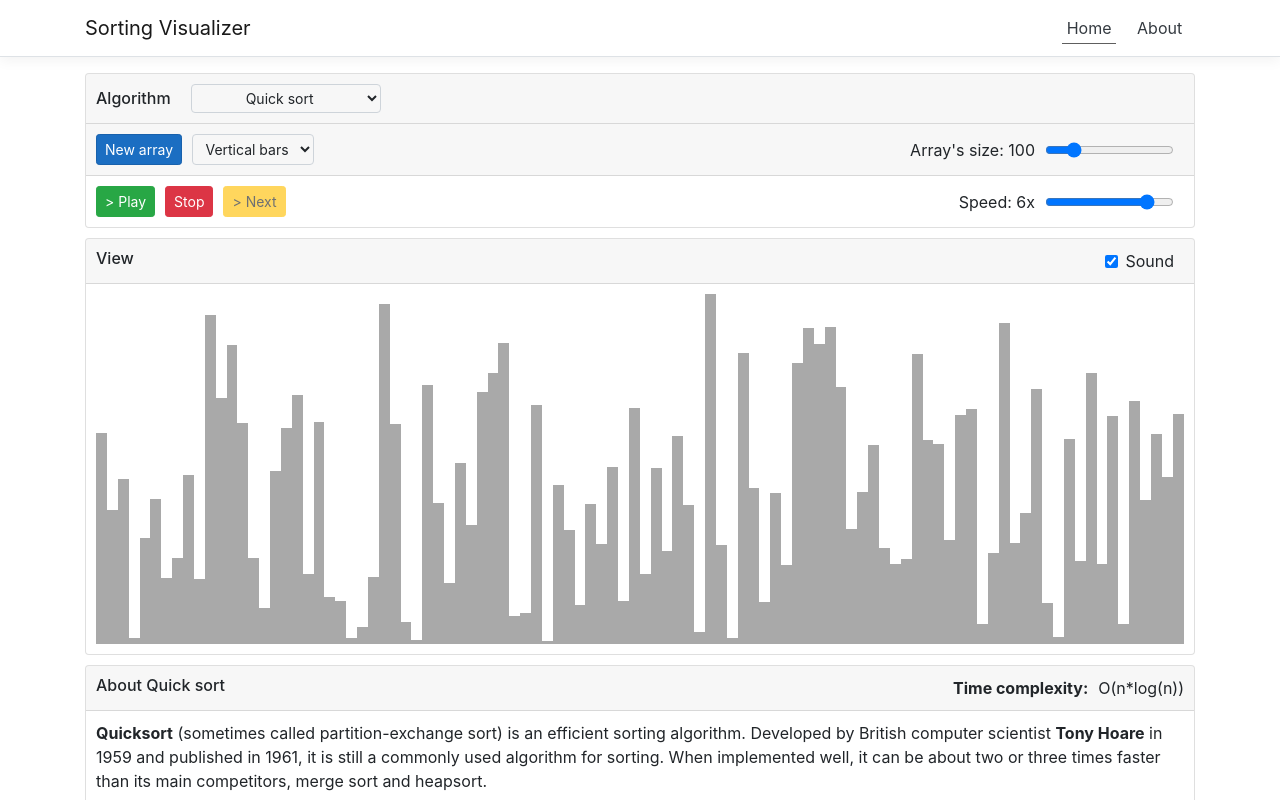
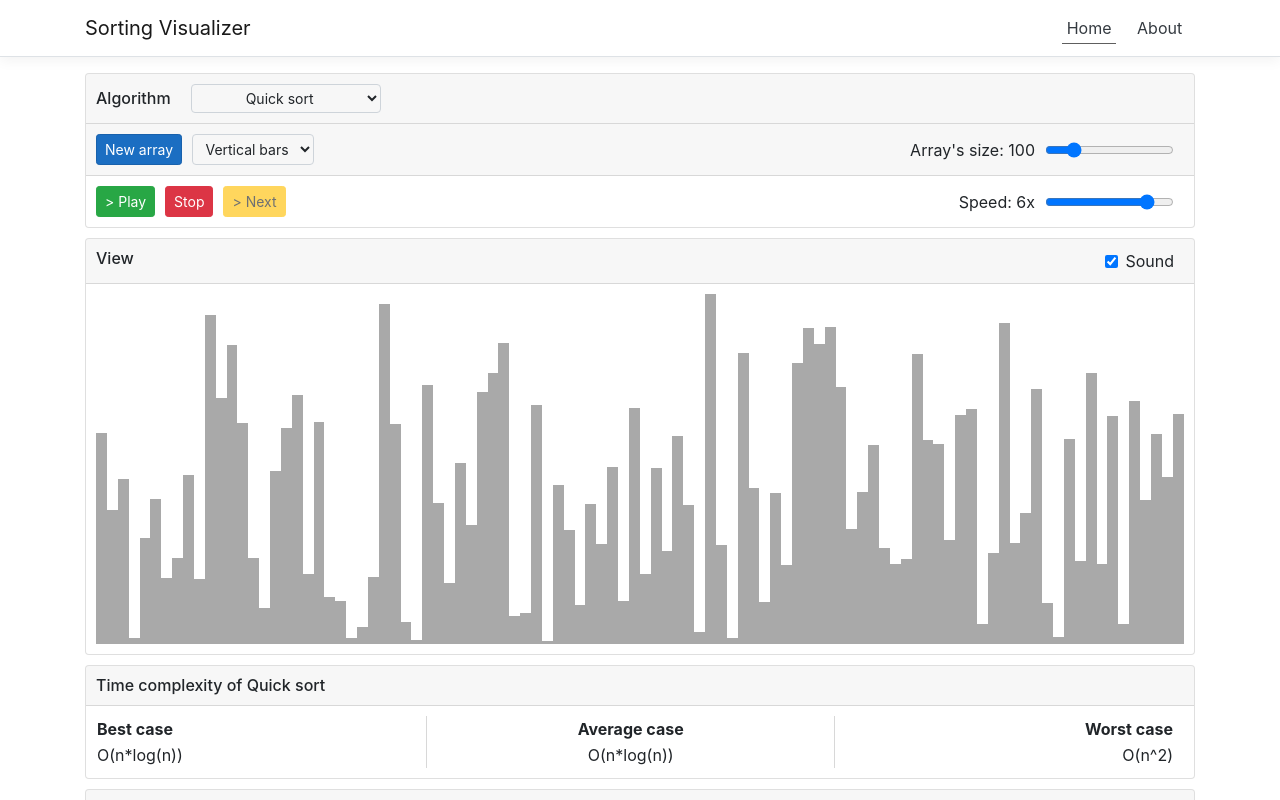
Before and after one commit to ciucacosmin109/SortingVisualizer, a React (Create React App) app: page / in a window 1280 px wide. Shown: the top 800 px of the page. Built offline with nearby package versions, Linux system fonts and the light colour scheme.

Commit message:
Added 3 complexity case scenarios for each algo

```diff
--- a/src/algorithms/BubbleSort.js
+++ b/src/algorithms/BubbleSort.js
@@ -1,5 +1,6 @@
 import React from 'react';
 import { SortResult } from './factory/SortResult.js';
+import TimeComplexity from './factory/TimeComplexity';
 
 export class BubbleSort {
     static displayName = "Bubble sort";
@@ -51,7 +52,8 @@ export class BubbleSort {
             More info on <a href="https://en.wikipedia.org/wiki/Bubble_sort" target="_blank" rel="noopener noreferrer">Wikipedia</a><br/>
         </div>);
     }
-    static getComplexity(){
-        return "O(n^2)";
+    static getTimeComplexity(){
+        return new TimeComplexity("O(n)", "O(n^2)", "O(n^2)");
+
     }
 }
--- a/src/algorithms/CocktailSort.js
+++ b/src/algorithms/CocktailSort.js
@@ -1,5 +1,6 @@
 import React from 'react';
 import { SortResult } from './factory/SortResult.js';
+import TimeComplexity from './factory/TimeComplexity';
 
 export class CocktailSort {
     static displayName = "Cocktail sort";
@@ -73,7 +74,7 @@ export class CocktailSort {
             More info on <a href="https://en.wikipedia.org/wiki/Cocktail_shaker_sort" target="_blank" rel="noopener noreferrer">Wikipedia</a><br/>
         </div>);
     }
-    static getComplexity(){
-        return "O(n^2)";
+    static getTimeComplexity(){
+        return new TimeComplexity("O(n)", "O(n^2)", "O(n^2)");
     }
 }
--- a/src/algorithms/HeapSort.js
+++ b/src/algorithms/HeapSort.js
@@ -1,5 +1,6 @@
 import React from 'react';
 import { SortResult } from './factory/SortResult.js';
+import TimeComplexity from './factory/TimeComplexity';
 
 export class HeapSort {
     static displayName = "Heap sort";
@@ -78,8 +79,8 @@ export class HeapSort {
             More info on <a href="https://en.wikipedia.org/wiki/Heapsort" target="_blank" rel="noopener noreferrer">Wikipedia</a><br/>
         </div>);
     }
-    static getComplexity(){
-        return "O(n*log(n))";
+    static getTimeComplexity(){
+        return new TimeComplexity("O(n*log(n))", "O(n*log(n))", "O(n*log(n))");
     }
 }
 // 1 0 3 6 3 7 9
--- a/src/algorithms/InsertionSort.js
+++ b/src/algorithms/InsertionSort.js
@@ -1,5 +1,6 @@
 import React from 'react';
 import { SortResult } from './factory/SortResult.js';
+import TimeComplexity from './factory/TimeComplexity';
 
 export class InsertionSort {
     static displayName = "Insertion sort";
@@ -57,7 +58,7 @@ export class InsertionSort {
             More info on <a href="https://en.wikipedia.org/wiki/Insertion_sort" target="_blank" rel="noopener noreferrer">Wikipedia</a><br/>
         </div>);
     }
-    static getComplexity(){
-        return "O(n^2)";
+    static getTimeComplexity(){
+        return new TimeComplexity("O(n)", "O(n^2)", "O(n^2)");
     }
 }
--- a/src/algorithms/MergeSortIterative.js
+++ b/src/algorithms/MergeSortIterative.js
@@ -1,5 +1,6 @@
 import React from 'react';
 import { SortResult } from './factory/SortResult.js';
+import TimeComplexity from './factory/TimeComplexity';
 
 export class MergeSortIterative {
     static displayName = "Merge sort (Iterative)";
@@ -73,7 +74,7 @@ export class MergeSortIterative {
             More info on <a href="https://en.wikipedia.org/wiki/Merge_sort" target="_blank" rel="noopener noreferrer">Wikipedia</a><br/>
         </div>);
     }
-    static getComplexity(){
-        return "O(n*log(n))";
+    static getTimeComplexity(){
+        return new TimeComplexity("O(n*log(n))", "O(n*log(n))", "O(n*log(n))");
     }
 }
--- a/src/algorithms/MergeSortRecursive.js
+++ b/src/algorithms/MergeSortRecursive.js
@@ -1,5 +1,6 @@
 import React from 'react';
 import { SortResult } from './factory/SortResult.js';
+import TimeComplexity from './factory/TimeComplexity';
 
 export class MergeSortRecursive {
     static displayName = "Merge sort (Recursive)";
@@ -70,7 +71,7 @@ export class MergeSortRecursive {
             More info on <a href="https://en.wikipedia.org/wiki/Merge_sort" target="_blank" rel="noopener noreferrer">Wikipedia</a><br/>
         </div>);
     }
-    static getComplexity(){
-        return "O(n*log(n))";
+    static getTimeComplexity(){
+        return new TimeComplexity("O(n*log(n))", "O(n*log(n))", "O(n*log(n))");
     }
 }
--- a/src/algorithms/QuickSort.js
+++ b/src/algorithms/QuickSort.js
@@ -1,5 +1,6 @@
 import React from 'react';
 import { SortResult } from './factory/SortResult.js';
+import TimeComplexity from './factory/TimeComplexity';
 
 export class QuickSort {
     static displayName = "Quick sort";
@@ -78,8 +79,8 @@ export class QuickSort {
             More info on <a href="https://en.wikipedia.org/wiki/Quicksort" target="_blank" rel="noopener noreferrer">Wikipedia</a><br/>
         </div>);
     }
-    static getComplexity(){
-        return "O(n*log(n))";
+    static getTimeComplexity(){
+        return new TimeComplexity("O(n*log(n))", "O(n*log(n))", "O(n^2)");
     }
 }
 // 6 7 9 8 9
--- a/src/algorithms/SelectionSort.js
+++ b/src/algorithms/SelectionSort.js
@@ -1,5 +1,6 @@
 import React from 'react';
 import { SortResult } from './factory/SortResult.js';
+import TimeComplexity from './factory/TimeComplexity';
 
 export class SelectionSort {
     static displayName = "Selection sort";
@@ -57,7 +58,7 @@ export class SelectionSort {
             More info on <a href="https://en.wikipedia.org/wiki/Selection_sort" target="_blank" rel="noopener noreferrer">Wikipedia</a><br/>
         </div>);
     }
-    static getComplexity(){
-        return "O(n^2)";
+    static getTimeComplexity(){
+        return new TimeComplexity("O(n^2)", "O(n^2)", "O(n^2)");
     }
 }
--- a/src/algorithms/ShellSort.js
+++ b/src/algorithms/ShellSort.js
@@ -1,5 +1,6 @@
 import React from 'react';
 import { SortResult } from './factory/SortResult.js';
+import TimeComplexity from './factory/TimeComplexity';
 
 export class ShellSort {
     static displayName = "Shell sort";
@@ -77,7 +78,7 @@ export class ShellSort {
             More info on <a href="https://en.wikipedia.org/wiki/Shellsort" target="_blank" rel="noopener noreferrer">Wikipedia</a><br/>
         </div>);
     }
-    static getComplexity(){
-        return "O(n*log^2(n)) <-> O(n^2)";
+    static getTimeComplexity(){
+        return new TimeComplexity("O(n*log(n))", "<depends on the gap>", "O(n^2)");
     }
 }
--- /dev/null
+++ b/src/algorithms/factory/TimeComplexity.js
@@ -0,0 +1,7 @@
+export default class TimeComplexity{
+    constructor(best, average, worst){
+        this.best = best;
+        this.average = average;
+        this.worst = worst;
+    }
+}
--- a/src/scenes/Home.css
+++ b/src/scenes/Home.css
@@ -66,3 +66,20 @@
     flex: 1;
     margin:0;
 }
+
+
+
+.time-complexity-table{
+    width: 100%;
+}
+.time-complexity-table thead td{
+    font-weight: bold;
+}
+.time-complexity-table tr td:nth-child(2){
+    text-align: center;
+    border-left: 1px solid #d8d8d8;
+    border-right: 1px solid #d8d8d8;
+}
+.time-complexity-table tr td:nth-child(3){
+    text-align: right;
+}
--- a/src/scenes/Home.js
+++ b/src/scenes/Home.js
@@ -149,6 +149,7 @@ export class Home extends Component {
 
     // Render method
     render() {
+        let timeComplexity = AlgorithmFactory.getAlgorithm(this.state.algorithmId).getTimeComplexity();
         return (
             <div className="home">
                 <div className="card">
@@ -211,14 +212,36 @@ export class Home extends Component {
 
                 <div className="card">
                     <div className="card-header">
-                        <h6>About {this.state.algorithmId}</h6>
-
-                        <div className="div-right">
-                            <b>Time complexity:</b>{AlgorithmFactory.getAlgorithm(this.state.algorithmId).getComplexity()}
-                        </div>
+                        <h6>Time complexity of {this.state.algorithmId}</h6>
                     </div>
 
-                    <div className="card-body render-zone">
+                    <div className="card-body">
+                        <table className="time-complexity-table">
+                            <thead>
+                                <tr>
+                                    <td>Best case</td>
+                                    <td>Average case</td>
+                                    <td>Worst case</td>
+                                </tr>
+                            </thead>
+
+                            <tbody>
+                                <tr>
+                                    <td>{timeComplexity.best}</td>
+                                    <td>{timeComplexity.average}</td>
+                                    <td>{timeComplexity.worst}</td>
+                                </tr>
+                            </tbody>
+                        </table>
+                    </div>
+                </div>
+
+                <div className="card">
+                    <div className="card-header">
+                        <h6>About {this.state.algorithmId}</h6>
+                    </div>
+
+                    <div className="card-body">
                         {AlgorithmFactory.getAlgorithm(this.state.algorithmId).getDescription()}
                     </div>
                 </div>
```
